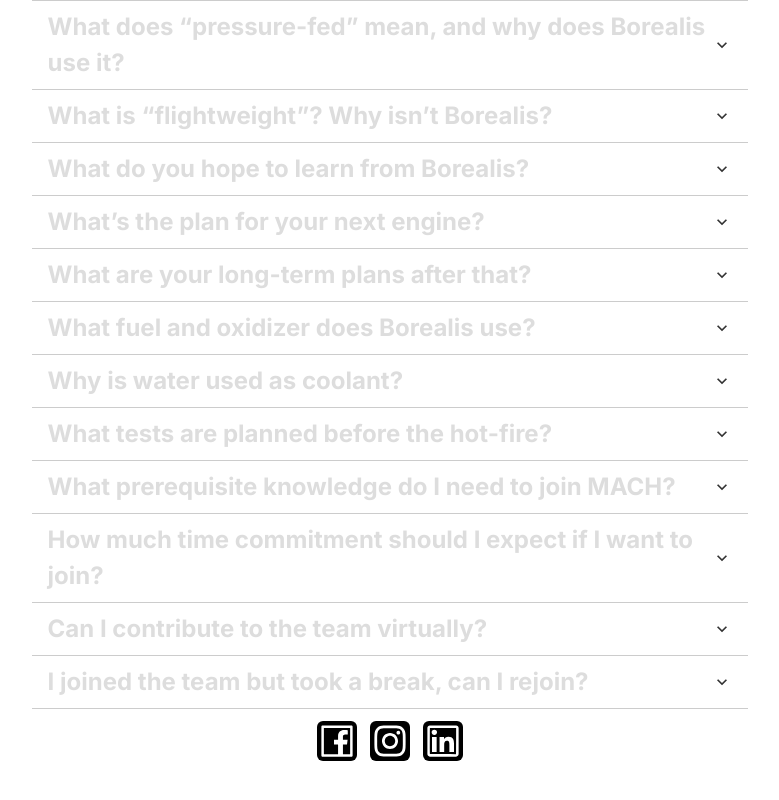
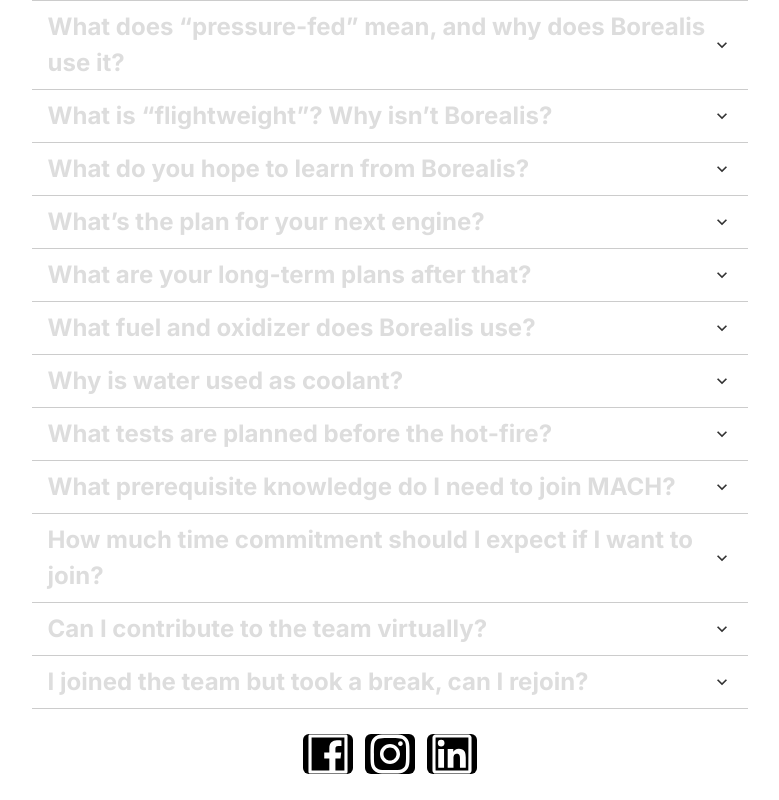
Before and after one commit to ryepropgroup/mach-website, a Next.js app: page /mach-website/faq in a window 1280 px wide. Shown: the part 1141-1941 px from the top of the page, without its empty margins (250-1029 px from the left). Before the commit the page ends 1915 px from the top, so only its background shows below. Built offline with nearby package versions, Linux system fonts and the light colour scheme.

Commit message:
fix: use icon prop for socials footer

```diff
--- a/src/components/socialsFooter.tsx
+++ b/src/components/socialsFooter.tsx
@@ -7,29 +7,29 @@ import {
 
 export default function SocialsFooter() {
   return (
-    <Center m="1%">
+    <Center m="2%">
       <Link mx="0.5%" href="https://www.facebook.com/rupropulsion/">
         <IconButton
-          as={AiOutlineFacebook}
           color="white"
           bg="black"
           aria-label="MACH Facebook"
+          icon={<AiOutlineFacebook size="50px" />}
         />
       </Link>
       <Link mx="0.5%" href="https://www.instagram.com/mach_tmu/">
         <IconButton
-          as={AiOutlineInstagram}
           color="white"
           bg="black"
           aria-label="MACH Instagram"
+          icon={<AiOutlineInstagram size="50px" />}
         />
       </Link>
       <Link mx="0.5%" href="https://www.linkedin.com/company/rupropulsion/">
         <IconButton
-          as={AiOutlineLinkedin}
           color="white"
           bg="black"
           aria-label="MACH LinkedIn"
+          icon={<AiOutlineLinkedin size="50px" />}
         />
       </Link>
     </Center>
```
